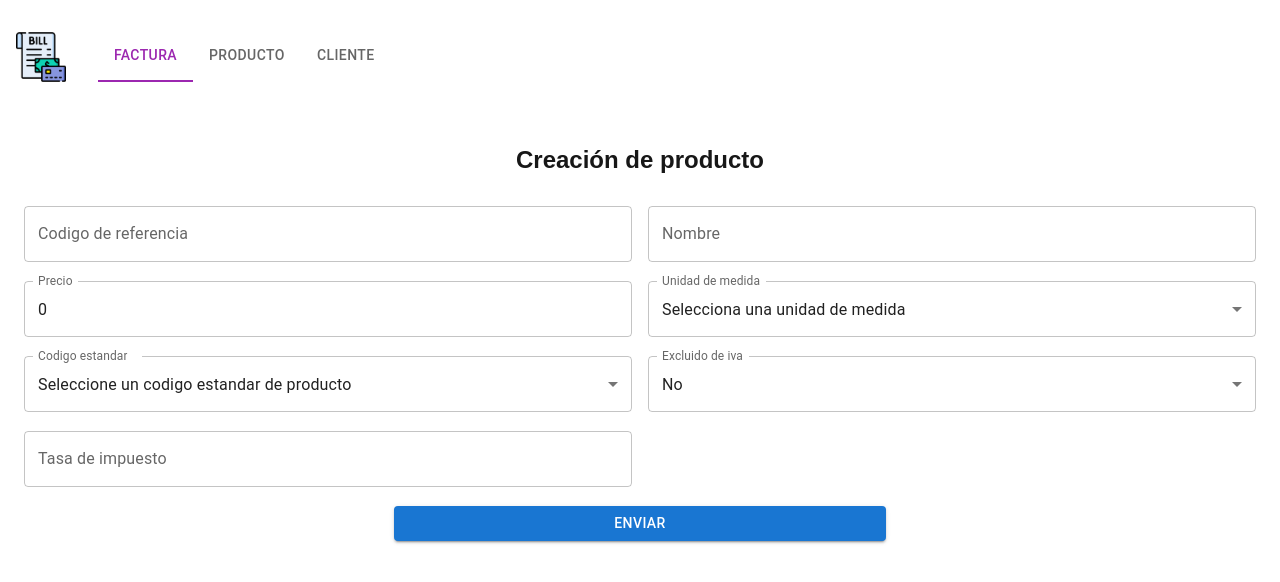
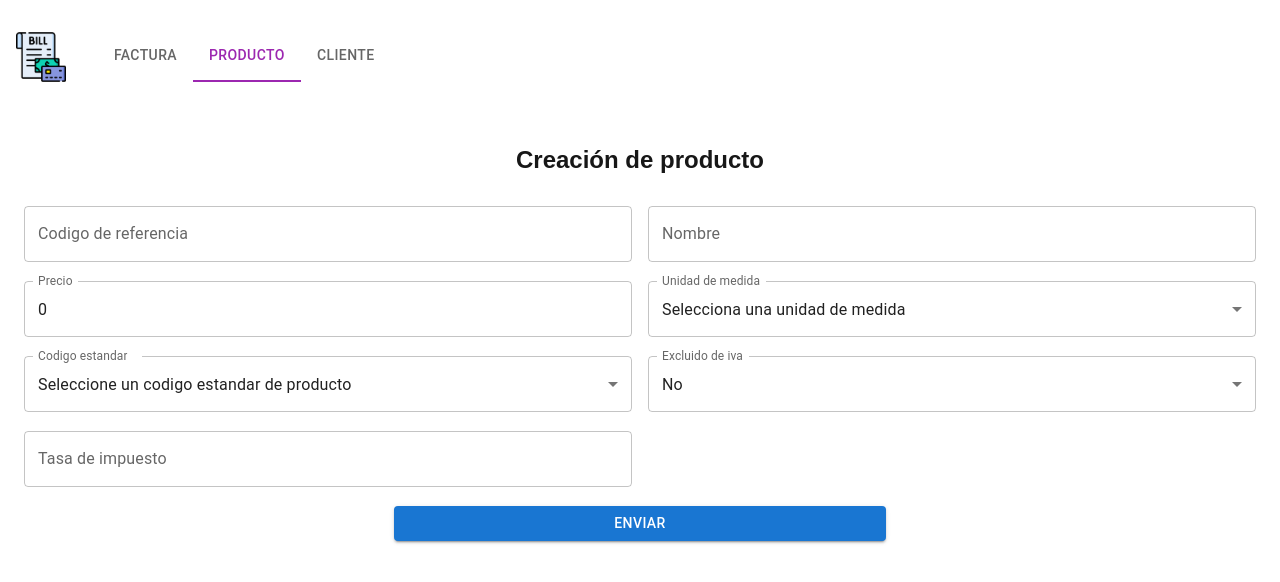
Before and after one commit to JuanC046/billing, a Next.js app: page /product in a window 1280 px wide. Shown: the top 582 px of the page. Built offline with nearby package versions, Linux system fonts and the light colour scheme.

Commit message:
Refactor product page to use environment variable for API URL, update header navigation to reflect current path, and add new interfaces for billing and customer data

```diff
--- a/src/app/product/page.tsx
+++ b/src/app/product/page.tsx
@@ -12,27 +12,12 @@ import Select from "@mui/material/Select";
 import measures from "@/data/static/measures.json";
 import standard_code from "@/data/static/standard_code.json";
 
+import { ProductInterface as FormDataInteface } from "@/interfaces/product";
 import { itemSchema } from "@/schemas/item";
 
 import useForm from "@/hooks/useForm";
 
 
-interface WithholdingtaxInterface {
-    code: number;
-    withholding_tax_rate: number;
-    // [key: string]: string | number | WithholdingtaxInterface[] | undefined;
-}
-interface FormDataInteface {
-    code_reference: string;
-    name: string;
-    price: number;
-    tax_rate: string;
-    unit_measure_id: number;
-    standard_code_id: number;
-    is_excluded: number;
-    tribute_id: number;
-    withholding_taxes?: WithholdingtaxInterface[];
-}
 const initialFormData: FormDataInteface = {
     code_reference: "",
     name: "",
@@ -61,7 +46,7 @@ export default function ProductPage() {
         try {
             console.log("Sending data to the server...");
             console.log(data);
-            const response = await fetch("http://localhost:3001/products", {
+            const response = await fetch(`${process.env.NEXT_PUBLIC_URL_BACKEND}/products`, {
                 method: "POST",
                 headers: {
                     "Content-Type": "application/json",
@@ -69,6 +54,9 @@ export default function ProductPage() {
                 body: JSON.stringify(data),
             });
             const responseData = await response.json();
+            if (!response.ok) {
+                throw new Error(responseData.message);
+            }
             console.log("Success:", responseData);
             alert("Producto creado con exito");
         } catch (error) {
--- a/src/components/Header/index.tsx
+++ b/src/components/Header/index.tsx
@@ -1,18 +1,19 @@
 "use client";
 import { useState, SyntheticEvent } from "react";
-import { useRouter } from "next/navigation";
+import { useRouter, usePathname } from "next/navigation";
 import Image from "next/image";
 import Tabs from "@mui/material/Tabs";
 import Tab from "@mui/material/Tab";
 import styles from "./Header.module.css";
 
+export default function Header() {
+    const tab = usePathname();
+    const [value, setValue] = useState<string>(tab);
+    const router = useRouter();
 
-export default function Header() {
-    const [value, setValue] = useState<string>("");
-    const router = useRouter();
     const handleChange = (event: SyntheticEvent, newValue: string) => {
         setValue(newValue);
-        router.push(`/${newValue}`);
+        router.push(newValue);
     };
 
     return (
@@ -25,9 +26,9 @@ export default function Header() {
                 indicatorColor="secondary"
                 aria-label="Navigation tabs"
             >
-                <Tab value="" label="Factura" />
-                <Tab value="product" label="Producto" />
-                <Tab value="customer" label="Cliente" />
+                <Tab value="/" label="Factura" />
+                <Tab value="/product" label="Producto" />
+                <Tab value="/customer" label="Cliente" />
             </Tabs>
         </header>
     );
--- /dev/null
+++ b/src/interfaces/product.ts
@@ -0,0 +1,15 @@
+export interface WithholdingtaxInterface {
+    code: number;
+    withholding_tax_rate: number;
+}
+export interface ProductInterface {
+    code_reference: string;
+    name: string;
+    price: number;
+    tax_rate: string;
+    unit_measure_id: number;
+    standard_code_id: number;
+    is_excluded: number;
+    tribute_id: number;
+    withholding_taxes?: WithholdingtaxInterface[];
+}
```
Also changed, not shown: src/interfaces/bill.ts (added, +12 -0 lines), src/interfaces/customer.ts (added, +14 -0 lines).
